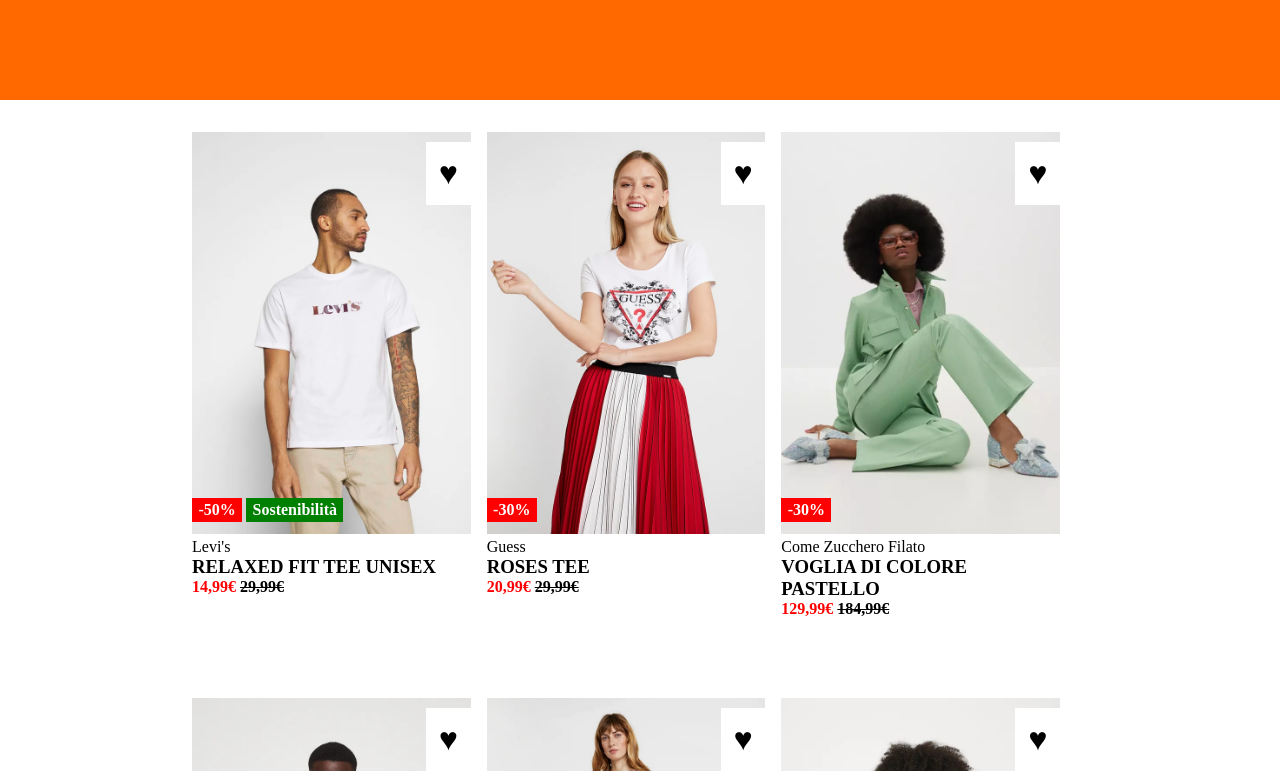
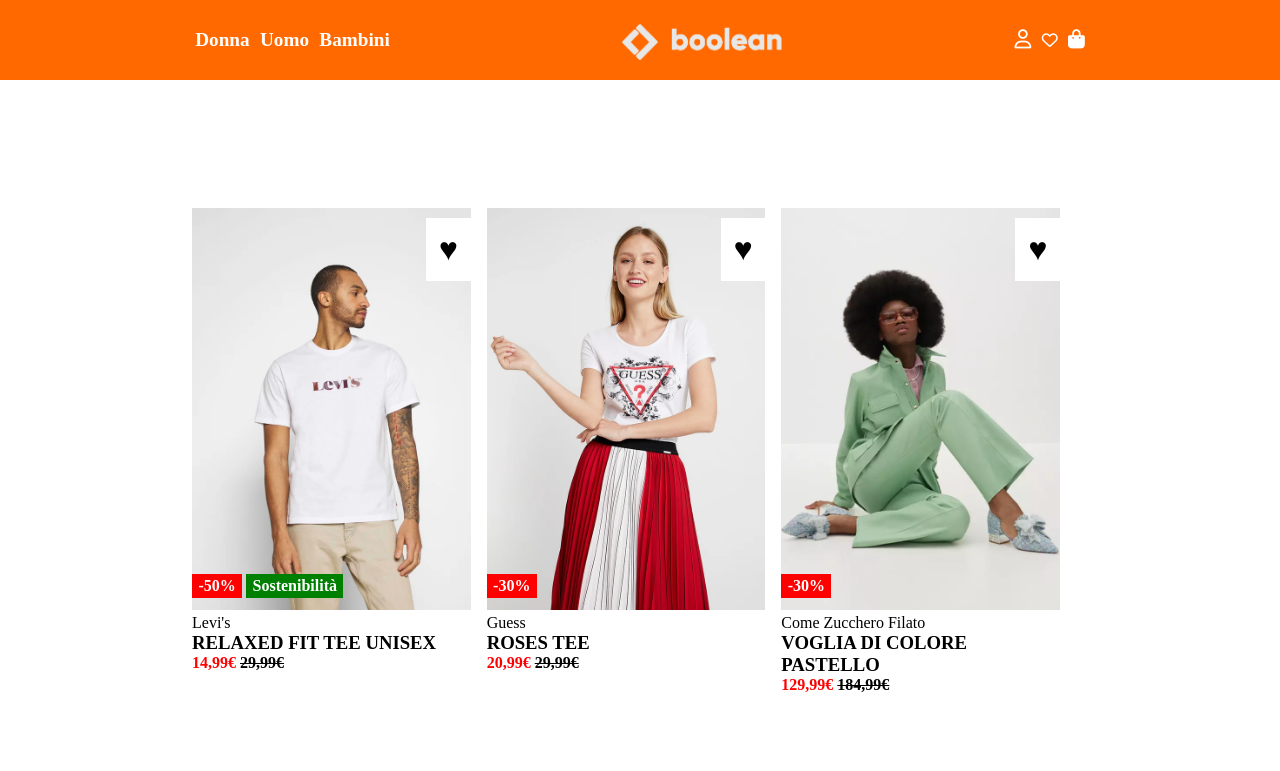
Before and after one commit to scurenza/html-css-boolando, a plain HTML site: page index.html in a window 1280 px wide. Shown: the top 771 px of the page. Drawn offline with Linux system fonts and the light colour scheme.

Commit message:
header completo

```diff
--- a/css/style.css
+++ b/css/style.css
@@ -51,23 +51,60 @@ img{
     width: 100%;
     /* height: 100%; */
 }
+
+ul{
+    list-style-type: none;
+}
+
+i{
+    color: white;
+}
 /* HEADER */
 header{
     background-color: #ff6900;
-
+    position: fixed;
     /* DEBUG */
     width: 100%;
-    height: 100px;
+    height: 80px;
+    z-index: 5;
 }
+
+.header-container{
+    width: 70%;
+    margin: 0 auto;
+    line-height: 80px;
+    display: flex;
+    justify-content: space-between;
+
+}
+
+ul li {
+    display: inline-block;
+    margin: 0 .2em;
+}
+
+a{
+    text-decoration: none;
+    color: white;
+    font-size: 1.2em;
+    font-weight: 600;
+}
+
+header img{
+    width: 10em;
+    padding: 1.5em 0;
+}
+
 
 /* MAIN */
 .main-container{
     margin-bottom: 6em;
+    padding-top: 3em;
 }
 .row{
     /* DEBUG */
     width: 70%;
-    margin: 2em auto;
+    margin: 10em auto 2em;
 }
 
 .flex-container{
--- a/index.html
+++ b/index.html
@@ -8,6 +8,9 @@
 
     <!-- links -->
     <link rel="stylesheet" href="css/style.css">
+
+    <!-- styles -->
+    <link rel="stylesheet" href="https://cdnjs.cloudflare.com/ajax/libs/font-awesome/6.2.0/css/all.min.css" integrity="sha512-xh6O/CkQoPOWDdYTDqeRdPCVd1SpvCA9XXcUnZS2FmJNp1coAFzvtCN9BmamE+4aHK8yyUHUSCcJHgXloTyT2A==" crossorigin="anonymous" referrerpolicy="no-referrer" />
 </head>
 <body>
     <!-- Header -->
@@ -15,6 +18,22 @@
         <!-- Header container -->
         <div class="header-container">
 
+            <!-- list -->
+            <ul>
+                <li><a href="http://" target="_blank" rel="noopener noreferrer">Donna</a></li>
+                <li><a href="http://" target="_blank" rel="noopener noreferrer">Uomo</a></li>
+                <li><a href="http://" target="_blank" rel="noopener noreferrer">Bambini</a></li>
+            </ul>
+
+            <!-- logo -->
+            <img src="img/boolean-logo.png" alt="logo">
+
+            <!-- Icons -->
+            <ul>
+                <li><a href="http://" target="_blank" rel="noopener noreferrer"><i class="fa-regular fa-user"></i></a></li>
+                <li><a href="http://" target="_blank" rel="noopener noreferrer"></a><i class="fa-regular fa-heart"></i></li>
+                <li><a href="http://" target="_blank" rel="noopener noreferrer"><i class="fa-solid fa-bag-shopping"></i></a></li>
+            </ul>
         </div>
     </header>
     <!-- /Header -->
```
Also changed, not shown: img/boolean-logo.png (added).
